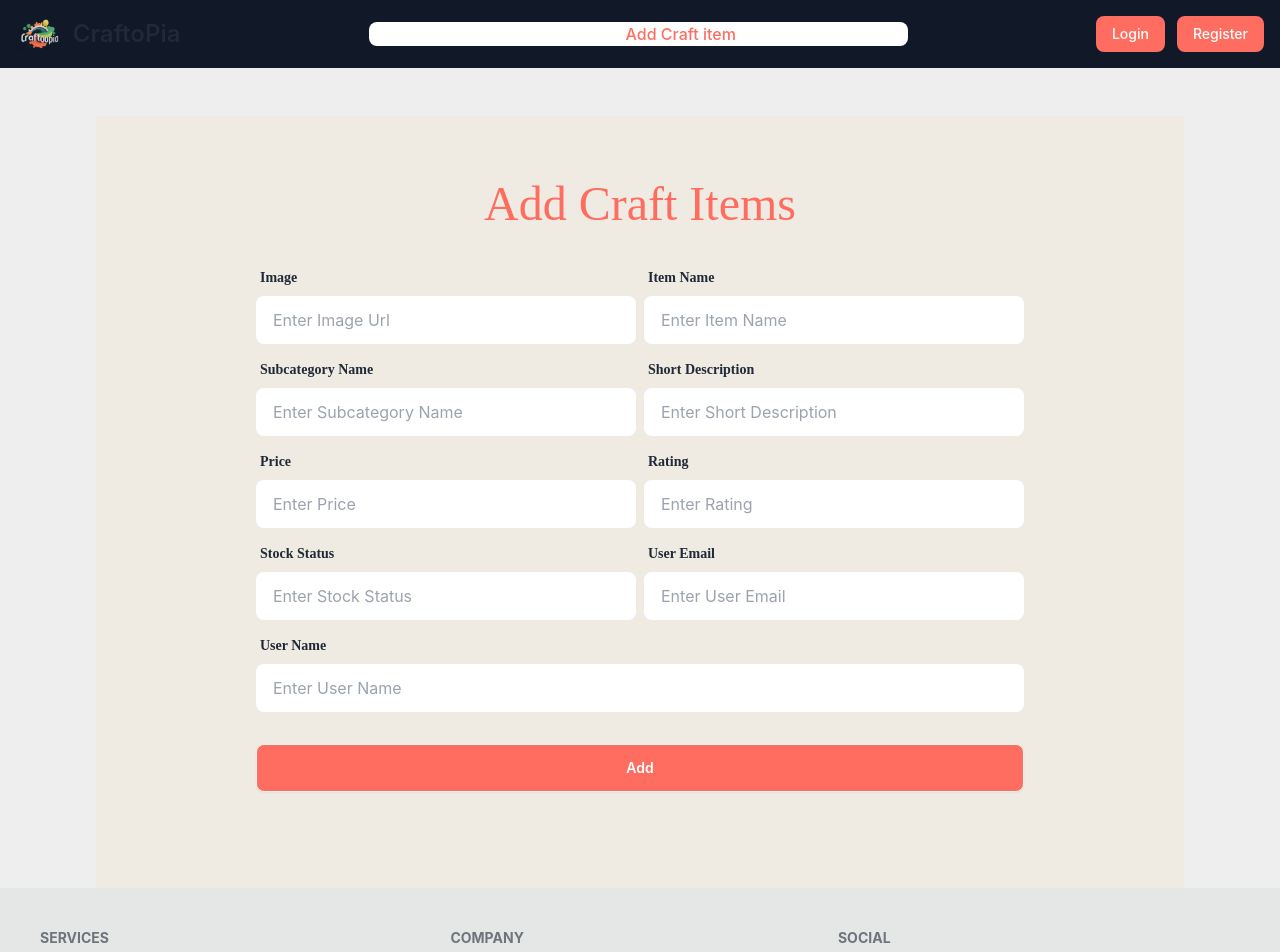
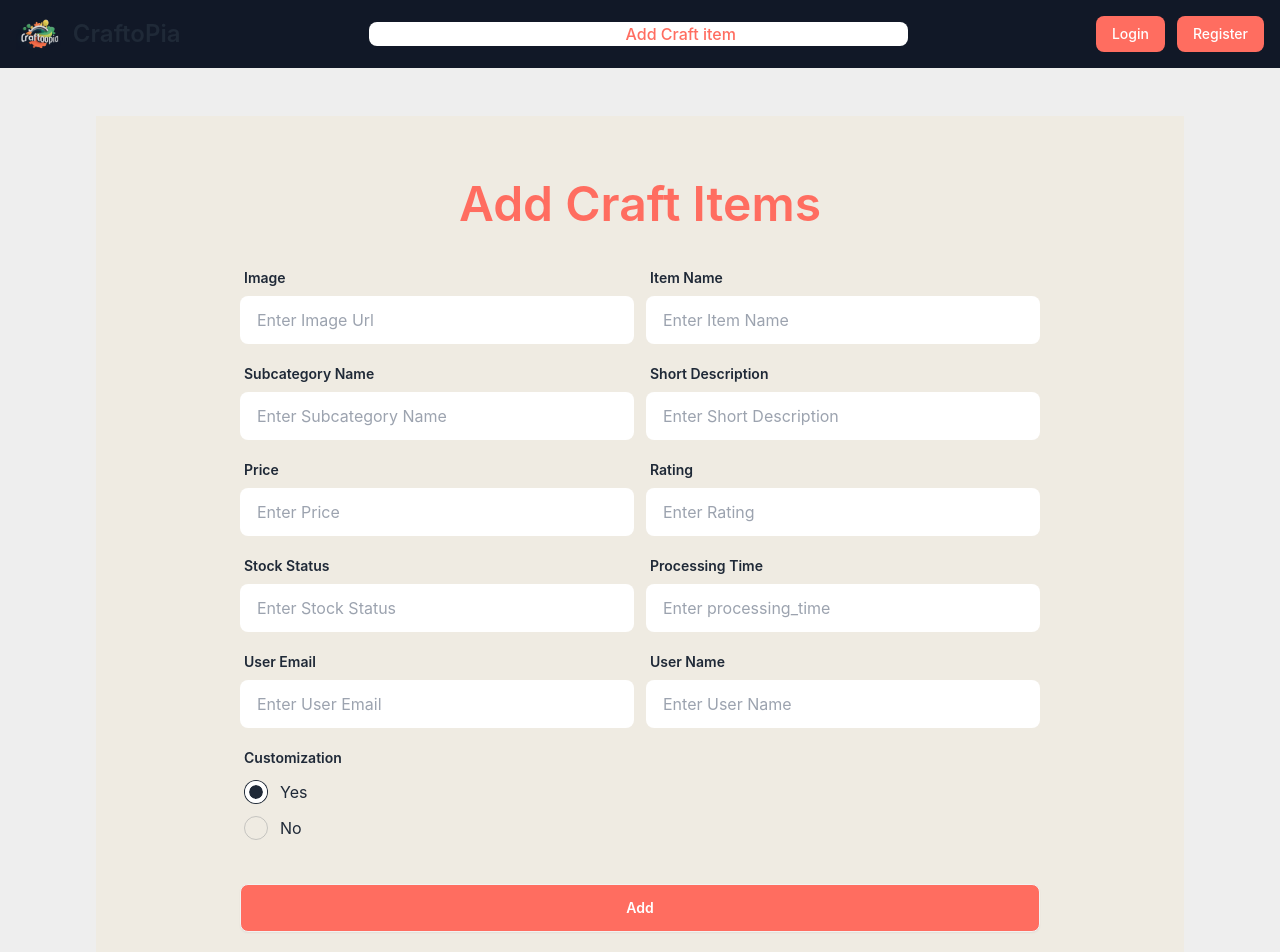
Before and after one commit to Fahim-Prodhan/art-craft-client, a React (Vite) app: page /addCraft in a window 1280 px wide. Shown: the top 952 px of the page. Built offline with nearby package versions, Linux system fonts and the light colour scheme; no server answers.

Commit message:
Add Craft Item bussness logic build and send data to database

```diff
--- a/src/layouts/root/Root.jsx
+++ b/src/layouts/root/Root.jsx
@@ -5,7 +5,7 @@ import Footer from "../../components/navbar/footer/Footer";
 const Root = () => {
     return (
         <div className="bg-[#eee]">
-            <Navbar></Navbar>
+            <div className="sticky top-0 z-[99]"><Navbar></Navbar></div>
             <Outlet></Outlet>
             <Footer></Footer>
         </div>
--- a/src/pages/addCraft/AddCraft.jsx
+++ b/src/pages/addCraft/AddCraft.jsx
@@ -1,4 +1,6 @@
 import React from "react";
+import baseUrl from "../../services/helper";
+import Swal from "sweetalert2";
 
 const AddCraft = () => {
   const handleAddCraft = (e) => {
@@ -12,8 +14,10 @@ const AddCraft = () => {
     const price = form.price.value;
     const rating = form.rating.value;
     const stock_status = form.stock_status.value;
+    const processing_time = form.processing_time.value;
     const user_email = form.user_email.value;
     const user_name = form.user_name.value;
+    const customization = form.customization.value;
 
     const formValues = {
       image,
@@ -23,21 +27,52 @@ const AddCraft = () => {
       price,
       rating,
       stock_status,
+      processing_time,
       user_email,
-      user_name
+      user_name,
+      customization,
     };
-    console.log(formValues);
+
+    fetch(`${baseUrl}/addCrafts`, {
+      method: "POST",
+      headers: {
+        'content-type':'application/json'
+      },
+      body: JSON.stringify(formValues),
+    })
+      .then((res) => res.json())
+      .then((data) => {
+        console.log(data);
+        if (data.insertedId) {
+          Swal.fire({
+            title: "Good job!",
+            text: "You clicked the button!",
+            icon: "success",
+          });
+
+          form.reset();
+        } else {
+          Swal.fire({
+            icon: "error",
+            title: "Oops...",
+            text: "Something went wrong!",
+          });
+        }
+      });
   };
 
   return (
-    <div className="max-w-sm px-6 md:max-w-3xl md:px-8 lg:max-w-6xl mx-auto lg:mt-12">
-      <div className="bg-[#f7d16015] md:px-32 md:py-16 text-center">
-        <h1 className="font-rancho text-[#FF6D60] text-5xl">Add Craft Items</h1>
+    <div className="max-w-sm px-6 md:max-w-3xl lg:px-8 lg:max-w-6xl mx-auto mt-6 lg:mt-12">
+      <div className="bg-[#f7d16015] lg:px-28 md:py-16 text-center">
+        <h1 className="font-semibold text-[#FF6D60] text-5xl">
+          Add Craft Items
+        </h1>
 
-        <form onSubmit={handleAddCraft} className="card-body grid grid-cols-2">
+        <form onSubmit={handleAddCraft} className="card-body ">
+          <div className="md:grid md:grid-cols-2 gap-3">
             <div className="form-control">
               <label className="label">
-              <span className="font-rancho text-[14px] font-semibold label-text">
+                <span className=" text-[14px] font-semibold label-text">
                   Image
                 </span>
               </label>
@@ -51,7 +86,7 @@ const AddCraft = () => {
             </div>
             <div className="form-control">
               <label className="label">
-              <span className="font-rancho text-[14px] font-semibold label-text">
+                <span className=" text-[14px] font-semibold label-text">
                   Item Name
                 </span>
               </label>
@@ -65,7 +100,7 @@ const AddCraft = () => {
             </div>
             <div className="form-control">
               <label className="label">
-              <span className="font-rancho text-[14px] font-semibold label-text">
+                <span className=" text-[14px] font-semibold label-text">
                   Subcategory Name
                 </span>
               </label>
@@ -79,7 +114,7 @@ const AddCraft = () => {
             </div>
             <div className="form-control">
               <label className="label">
-              <span className="font-rancho text-[14px] font-semibold label-text">
+                <span className=" text-[14px] font-semibold label-text">
                   Short Description
                 </span>
               </label>
@@ -93,7 +128,7 @@ const AddCraft = () => {
             </div>
             <div className="form-control">
               <label className="label">
-              <span className="font-rancho text-[14px] font-semibold label-text">
+                <span className=" text-[14px] font-semibold label-text">
                   Price
                 </span>
               </label>
@@ -107,7 +142,7 @@ const AddCraft = () => {
             </div>
             <div className="form-control">
               <label className="label">
-              <span className="font-rancho text-[14px] font-semibold label-text">
+                <span className=" text-[14px] font-semibold label-text">
                   Rating
                 </span>
               </label>
@@ -121,7 +156,7 @@ const AddCraft = () => {
             </div>
             <div className="form-control">
               <label className="label">
-              <span className="font-rancho text-[14px] font-semibold label-text">
+                <span className=" text-[14px] font-semibold label-text">
                   Stock Status
                 </span>
               </label>
@@ -133,9 +168,23 @@ const AddCraft = () => {
                 required
               />
             </div>
+            <div className="form-control ">
+              <label className="label">
+                <span className=" text-[14px] font-semibold label-text">
+                  Processing Time
+                </span>
+              </label>
+              <input
+                type="text"
+                name="processing_time"
+                placeholder="Enter processing_time"
+                className="input "
+                required
+              />
+            </div>
             <div className="form-control">
               <label className="label">
-              <span className="font-rancho text-[14px] font-semibold label-text">
+                <span className=" text-[14px] font-semibold label-text">
                   User Email
                 </span>
               </label>
@@ -147,9 +196,9 @@ const AddCraft = () => {
                 required
               />
             </div>
-          <div className="form-control col-span-2">
+            <div className="form-control">
               <label className="label">
-              <span className="font-rancho text-[14px] font-semibold label-text">
+                <span className=" text-[14px] font-semibold label-text">
                   User Name
                 </span>
               </label>
@@ -161,10 +210,43 @@ const AddCraft = () => {
                 required
               />
             </div>
+
+            <div>
+              <label className="grid gap-3 label">
+                <span className=" text-[14px] font-semibold label-text">
+                  Customization
+                </span>
+                <div>
+                  <label className="flex gap-3">
+                    <input
+                      value={"Yes"}
+                      type="radio"
+                      name="customization"
+                      className="radio"
+                      checked
+                    />
+                    <span>Yes</span>
+                  </label>
+                </div>
+                <div>
+                  <label className="flex gap-3">
+                    <input
+                      value={"No"}
+                      type="radio"
+                      name="customization"
+                      className="radio"
+                    />
+                    <span>No</span>
+                  </label>
+                </div>
+              </label>
+            </div>
+
             <div className="form-control mt-6 col-span-2">
               <button type="submit" className="btn bg-[#FF6D60] text-white">
                 Add
               </button>
+            </div>
           </div>
         </form>
       </div>
--- a/src/pages/home/banner/Banner.jsx
+++ b/src/pages/home/banner/Banner.jsx
@@ -35,10 +35,10 @@ function Banner() {
             <img src={banner1} alt="" />
           </SwiperSlide>
         </Swiper>
-          <div className="absolute text-center top-16 md:top-[35%] left-1/2 transform -translate-x-1/2 -translate-y-1/2 z-[1] ">
-            <h1 className="font-rancho font-bold text-white text-center lg:text-[48px]">One Of the Finest Collection is Here</h1>
-            <p className="text-white">Explore the World Best Collection</p>
-            <button className="md:text-3xl bg-[#92929297] text-[#F7D060] border-2 px-4 py-1 md:px-6 md:py-2 md:mt-6 duration-500 hover:text-[#FF6D60] hover:border-blue-500">Learn More</button>
+          <div className="absolute text-center top-16 md:top-[40%] lg:top-[35%] left-1/2 transform -translate-x-1/2 -translate-y-1/2 z-[1] ">
+            <h1 className="font-rancho font-bold text-white text-center text-[13px] md:text-[24px] lg:text-[48px]">One Of the Finest Collection is Here</h1>
+            <p className="text-white text-xs md:text-xl">Explore the World Best Collection</p>
+            <button className="lg:text-3xl mt-1 md:text-xl bg-[#92929297] text-[#F7D060] border-2 px-4 py-1 md:px-6 md:py-2 md:mt-6 duration-500 hover:text-[#FF6D60] hover:border-blue-500">Learn More</button>
           </div>
       </div>
     </div>
```
Also changed, not shown: src/components/navbar/Navbar.jsx (+32 -23 lines). Lines whose indentation alone changed are shown as unchanged.
